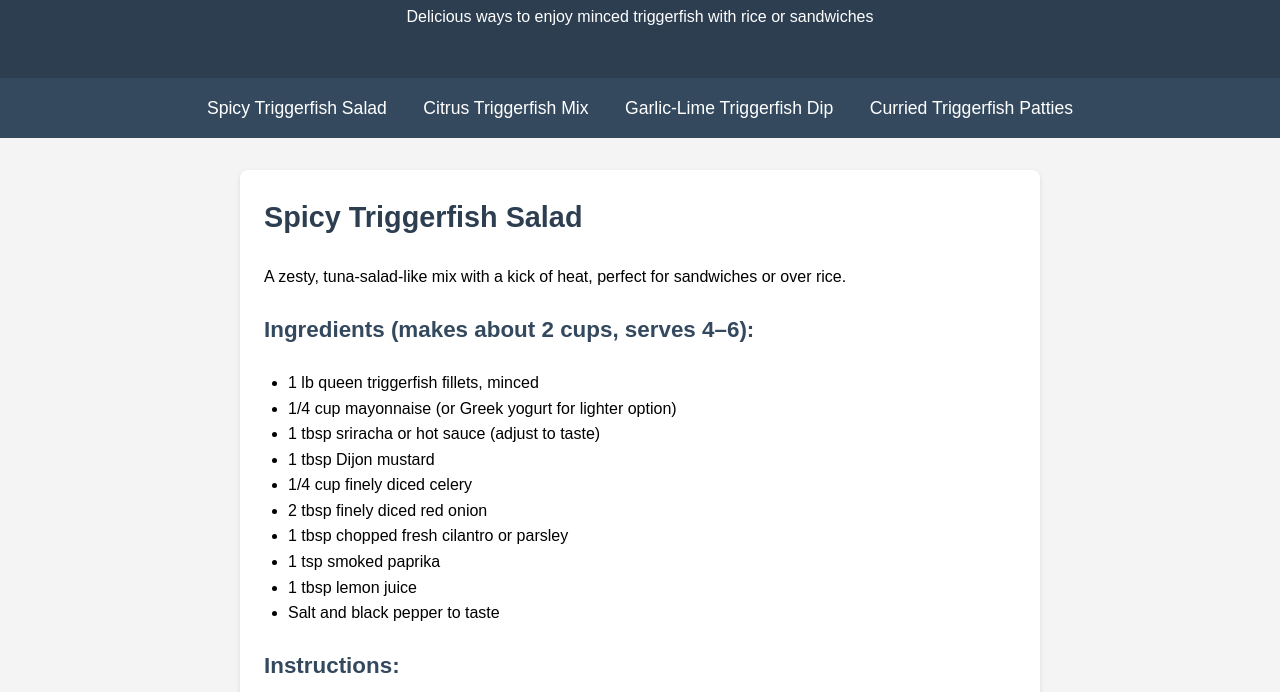
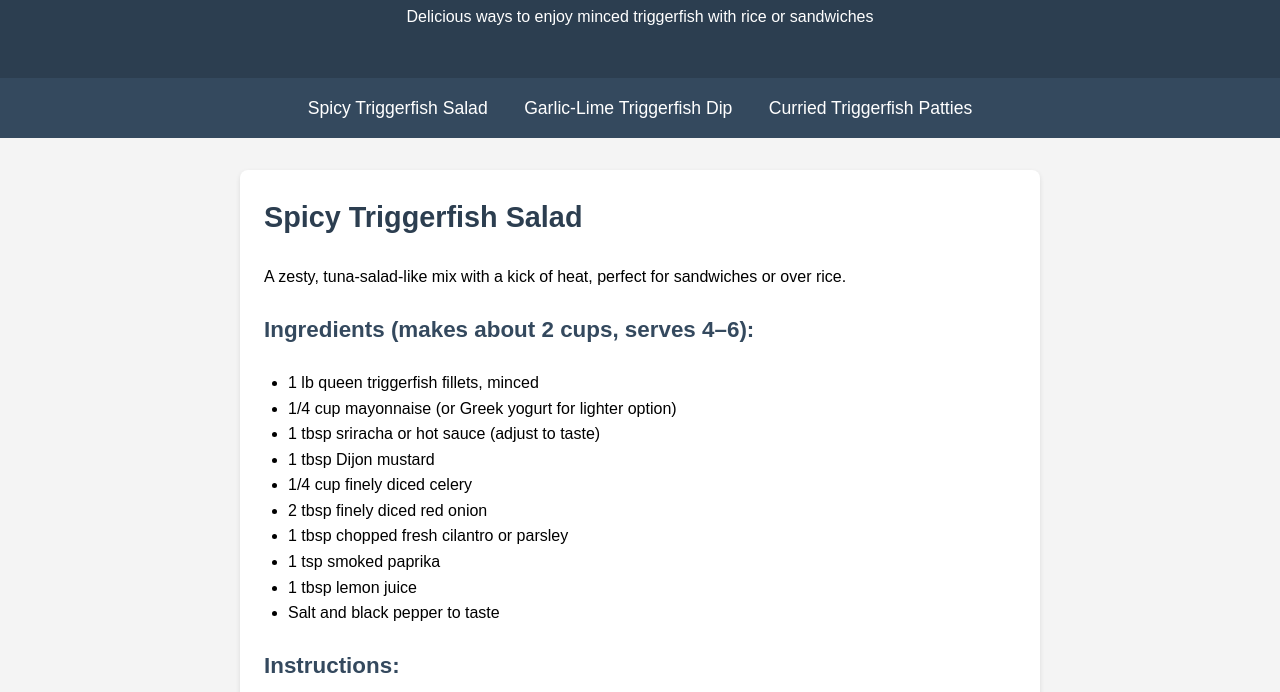
Before and after one commit to tideye/Recipes, a plain HTML site: page index.html in a window 1280 px wide. Shown: the part 108-800 px from the top of the page. Drawn offline with Linux system fonts and the light colour scheme.

Commit message:
Update index.html

```diff
--- a/index.html
+++ b/index.html
@@ -94,7 +94,6 @@
     </header>
     <nav>
         <a href="#spicy-salad">Spicy Triggerfish Salad</a>
-        <a href="#citrus-mix">Citrus Triggerfish Mix</a>
         <a href="#garlic-dip">Garlic-Lime Triggerfish Dip</a>
         <a href="#curried-patties">Curried Triggerfish Patties</a>
     </nav>
```
